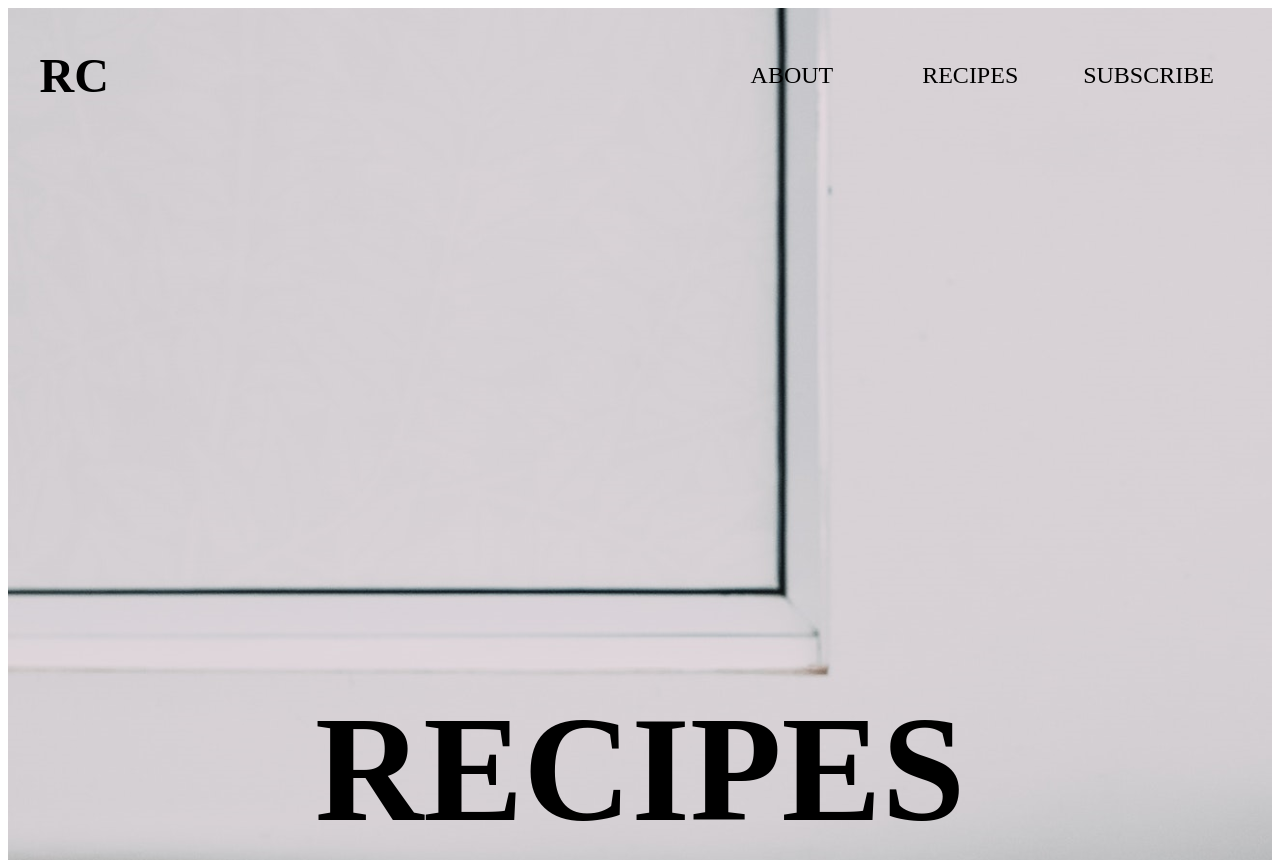
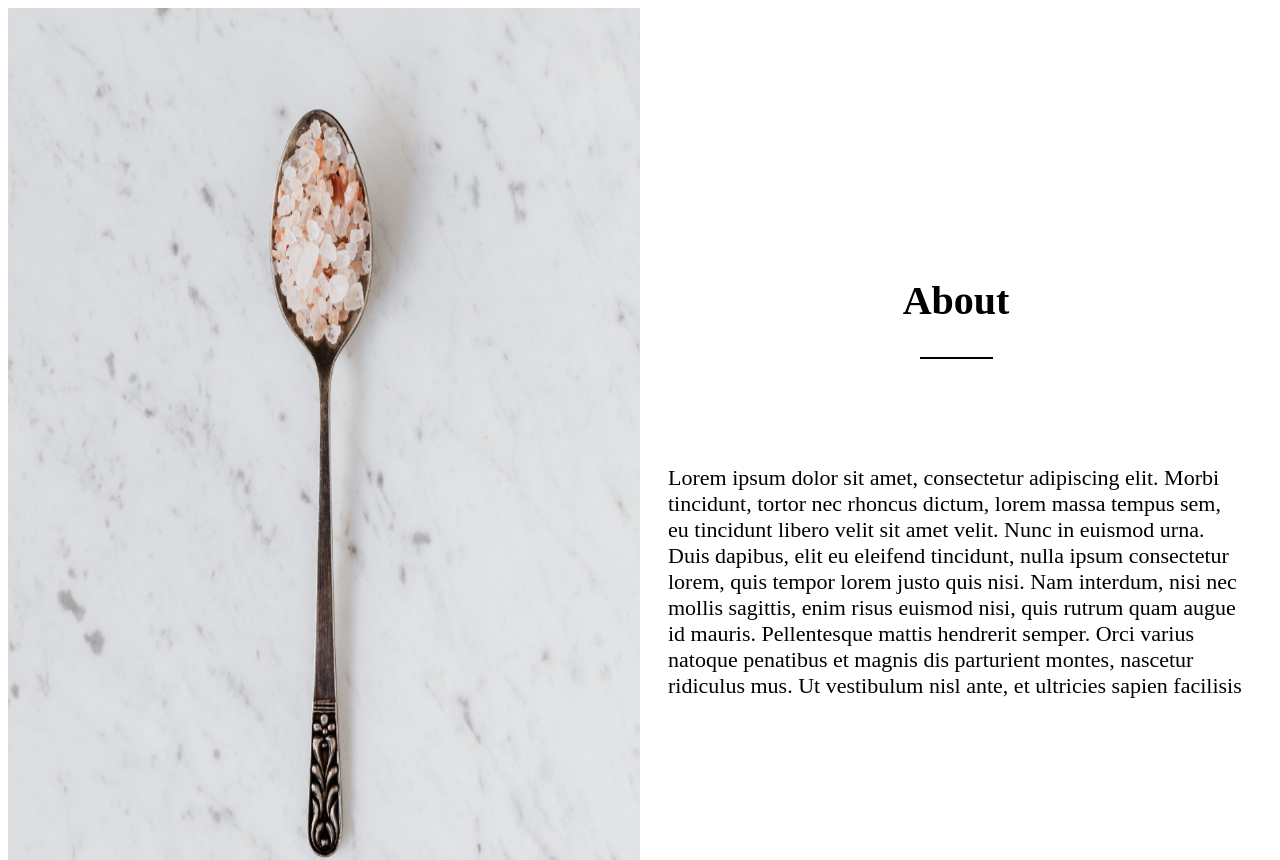
Before and after one commit to GabrielsPaiva/recipes_desafio, a React (Create React App) app: page / in a window 1280 px wide. Shown: the top 860 px of the page. Built offline with nearby package versions, Linux system fonts and the light colour scheme.

Commit message:
Finishing main's second part

```diff
--- a/src/App.js
+++ b/src/App.js
@@ -2,12 +2,13 @@ import React from 'react';
 
 // components
 import Header from './components/Header';
+import MainSpoonPart from './components/MainSpoonPart';
 
 export default class App extends React.Component {
   render() {
     return (
       <div>
-        <Header/>
+        <MainSpoonPart/>
       </div>
     )
   }
--- /dev/null
+++ b/src/components/MainSpoonPart.js
@@ -0,0 +1,24 @@
+import React from 'react';
+import * as S from "./styles/MainSpoonPartStyles"
+
+// image
+import spoonImage from "../assets/spoonImage.png"
+
+export default function MainSpoonPart() {
+    return (
+        <S.Div>
+            <S.SpoonImage src={spoonImage}/>
+            <S.AboutSection>
+                <S.AboutDiv>
+                    <S.TitleBox>
+                        <h2 style={{fontSize: '40px'}}>About</h2>
+                        <S.Line></S.Line>
+                    </S.TitleBox>
+                    <S.AboutText>
+                    Lorem ipsum dolor sit amet, consectetur adipiscing elit. Morbi tincidunt, tortor nec rhoncus dictum, lorem massa tempus sem, eu tincidunt libero velit sit amet velit. Nunc in euismod urna. Duis dapibus, elit eu eleifend tincidunt, nulla ipsum consectetur lorem, quis tempor lorem justo quis nisi. Nam interdum, nisi nec mollis sagittis, enim risus euismod nisi, quis rutrum quam augue id mauris. Pellentesque mattis hendrerit semper. Orci varius natoque penatibus et magnis dis parturient montes, nascetur ridiculus mus. Ut vestibulum nisl ante, et ultricies sapien facilisis
+                    </S.AboutText>
+                </S.AboutDiv>
+            </S.AboutSection>
+        </S.Div>
+    );
+}
--- /dev/null
+++ b/src/components/styles/MainSpoonPartStyles.js
@@ -0,0 +1,42 @@
+import styled from "styled-components";
+
+export const Div = styled.div`
+display: flex;
+width: 100%;
+height: 949px;
+`
+export const SpoonImage = styled.img`
+width: 50%;
+height: 100%;
+`
+export const AboutSection = styled.div`
+display: flex;
+justify-content: center;
+align-items: center;
+width: 50%;
+height: 100%;
+`
+export const AboutDiv = styled.div`
+display: flex;
+flex-direction: column;
+justify-content: space-between;
+align-items: center;
+width: 576px;
+height: 477px;
+`
+export const TitleBox = styled.div`
+display: flex;
+flex-direction: column;
+justify-content: space-between;
+align-items: center;
+width: 143px;
+height: 81.5px;
+`
+export const Line = styled.div`
+border: solid 1px;
+width: 71px;
+height: 1px;
+`
+export const AboutText = styled.p`
+font-size: 22px;
+`
```
Also changed, not shown: src/assets/spoonImage.png (added), 1 other file (tests, documents, lock files or other folders).
